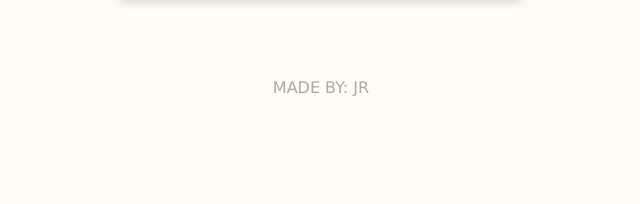
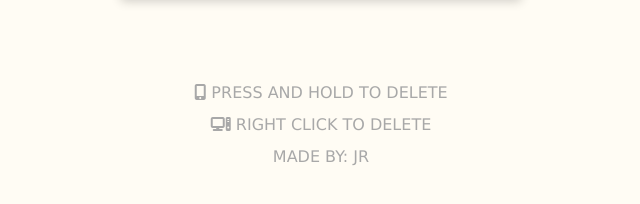
Before and after one commit to rasoolyjawad/Drivo, a plain HTML site: page index.html in a window 1280 px wide. Shown: the part 472-676 px from the top of the page, without its empty margins (319-959 px from the left). Drawn offline with Linux system fonts and the light colour scheme.

Commit message:
secondary changes

```diff
--- a/app.js
+++ b/app.js
@@ -32,6 +32,7 @@ function addTodo(todo) {
   if (todo) {
     todoText = todo.text;
   }
+
   const todoEl = document.createElement("li");
   todoEl.innerText = todoText;
   todoEl.addEventListener("contextmenu", (e) => {
--- a/index.html
+++ b/index.html
@@ -4,6 +4,10 @@
     <meta charset="UTF-8" />
     <meta http-equiv="X-UA-Compatible" content="IE=edge" />
     <meta name="viewport" content="width=device-width, initial-scale=1.0" />
+    <link
+      rel="stylesheet"
+      href="https://cdnjs.cloudflare.com/ajax/libs/font-awesome/6.4.0/css/all.min.css"
+    />
     <link rel="stylesheet" href="style.css" />
     <title>Drivo</title>
   </head>
@@ -33,6 +37,11 @@
       </ul>
     </form>
     <footer>
+      <p>
+        <i class="fa-solid fa-mobile-screen-button"></i> Press and hold to
+        delete
+      </p>
+      <p><i class="fa-solid fa-computer"></i> Right click to delete</p>
       <p>Made by: JR</p>
     </footer>
     <script src="app.js"></script>
--- a/style.css
+++ b/style.css
@@ -49,13 +49,19 @@ input {
 }
 
 footer {
+  margin: 0 auto;
   display: flex;
+  flex-direction: column;
+  align-items: center;
   margin-top: 5rem;
   text-transform: uppercase;
   font-family: "Lucida Sans", "Lucida Sans Regular", "Lucida Grande",
     "Lucida Sans Unicode", Geneva, Verdana, sans-serif;
   justify-content: center;
   color: #a8a8a8;
+}
+p {
+  padding: 0.3rem 0;
 }
 /* Media
  */
```
